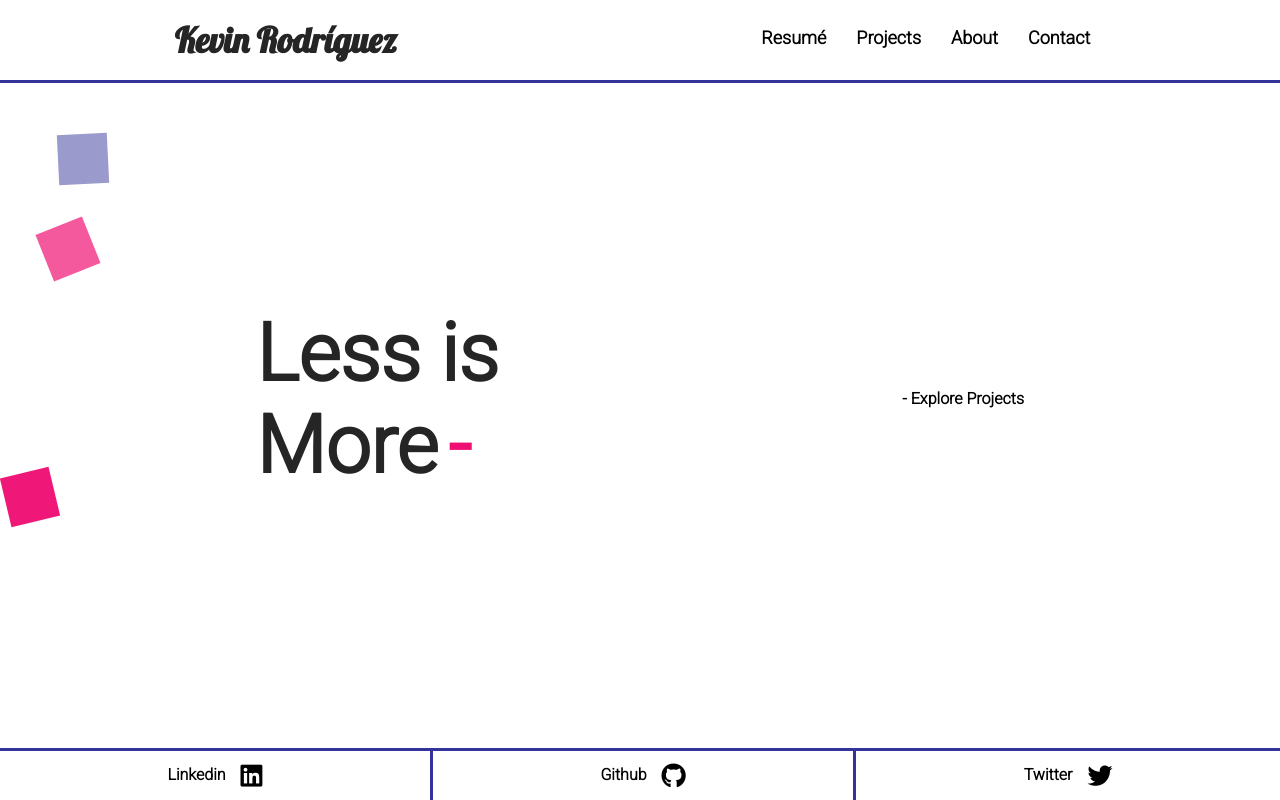
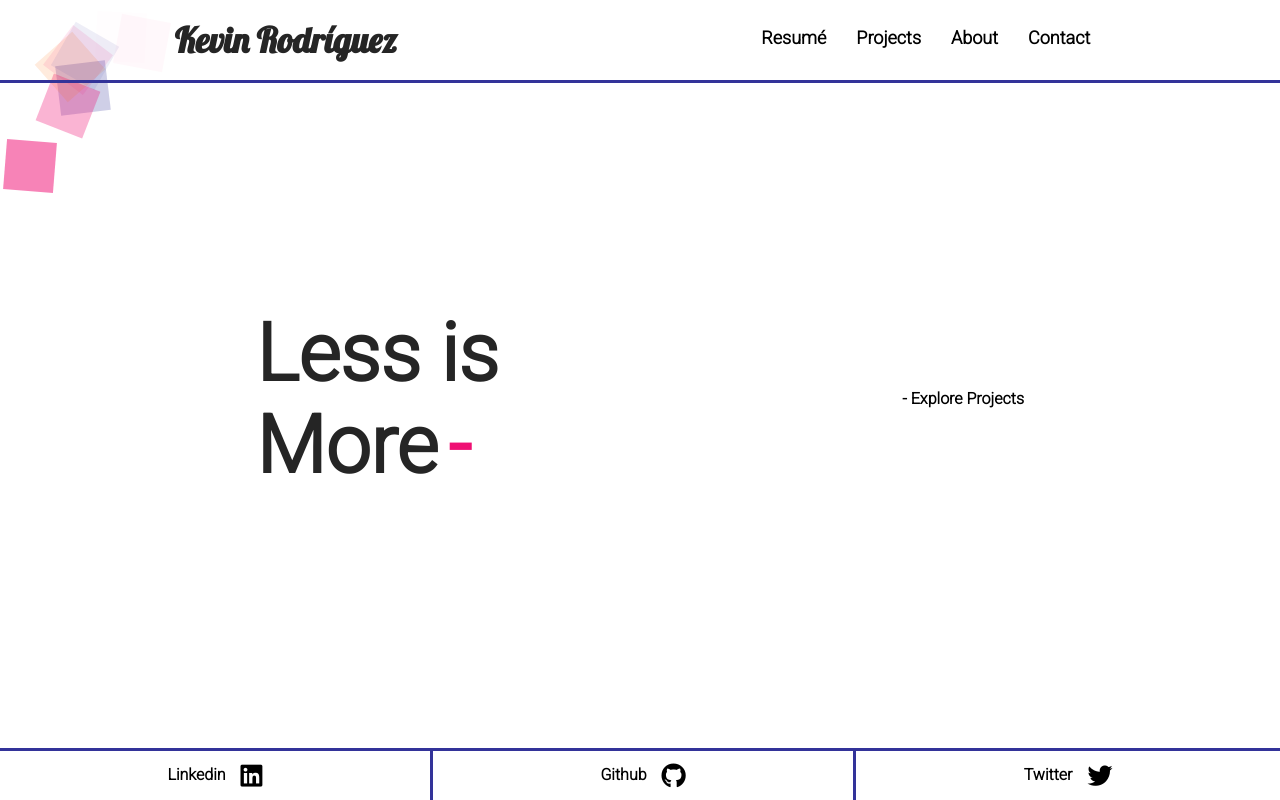
Before and after one commit to KevinIsYi/Portfolio, a React (Create React App) app: page / in a window 1280 px wide. Built offline with nearby package versions, Linux system fonts and the light colour scheme.

Commit message:
Changed background

```diff
--- a/src/App.js
+++ b/src/App.js
@@ -1,4 +1,5 @@
 import { useEffect, useState } from "react";
+import { Background } from "./components/Background/Background";
 import { Spinner } from "./components/Spinner/Spinner";
 import { AppRouter } from "./router/AppRouter";
 
@@ -14,11 +15,12 @@ const App = () => {
 
     return (
         <>
+            <Background />
             {
                 isLoading
-                ?
+                    ?
                     <Spinner />
-                :
+                    :
                     <AppRouter />
 
             }
--- a/src/components/Background/Background.js
+++ b/src/components/Background/Background.js
@@ -24,7 +24,7 @@ export const Background = () => {
             const style = {
                 left,
                 animationDelay,
-                animationDuration: `${random * 50 + 10}s` // Random number between 1 and 10
+                animationDuration: `${random * 50 + 35}s` // Random number between 1 and 10
             };
 
             const figureColor = figurePosition === 2 // If it is a triangle, css is 'borderBottom: 50px solid color', else 'backgroundColor: color'
@@ -32,7 +32,7 @@ export const Background = () => {
                 : ['backgroundColor', colorFigure];
             style[figureColor[0]] = figureColor[1]; // Add atribute to style
 
-            fillAnimations.push([key, figure, style]);
+            fillAnimations.push({ key, figure, style });
         }
         setAnimations(fillAnimations);
 
@@ -41,7 +41,7 @@ export const Background = () => {
     return (
         <div className="background">
             {
-                    animations.map(([key, figure, style]) => (
+                animations.map(({ key, figure, style }) => (
                     <div
                         key={key}
                         className={`anim ${figure}`}
```
Lines whose indentation alone changed are shown as unchanged.
